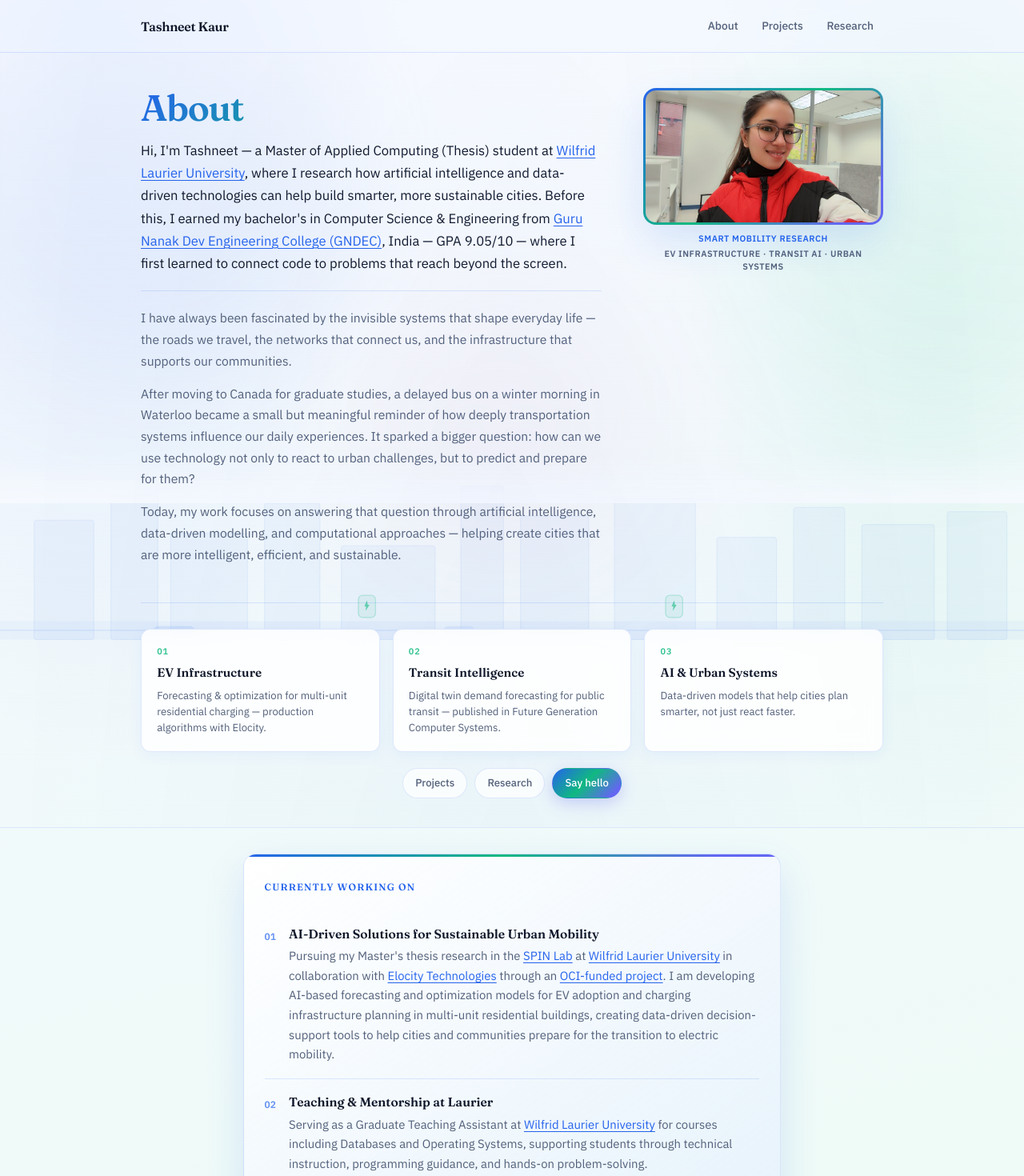
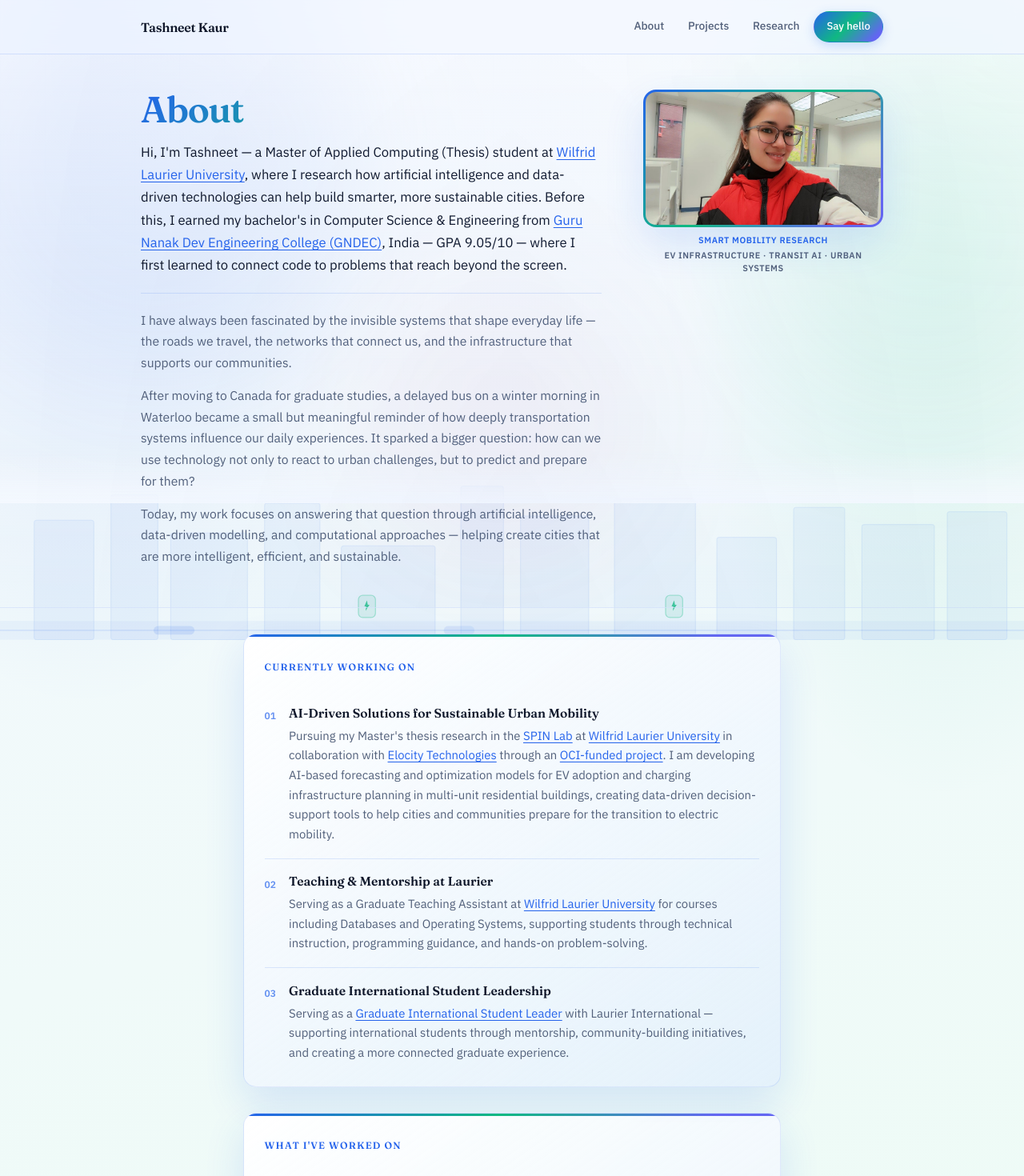
Before and after one commit to Tashneet-30/Tashneet-, a Next.js app: page / in a window 1280 px wide. Shown: the top 1470 px of the page at 80% size. Built offline with nearby package versions, Linux system fonts and the light colour scheme.

Commit message:
Remove focus pillar cards and add Say hello to header
Delete the 01/02/03 cards and in-content CTA buttons. Add a Say hello
mailto button to the site header next to the navigation links.

Co-authored-by: Tashneet Kaur  <Tashneet-30@users.noreply.github.com>

```diff
--- a/app/globals.css
+++ b/app/globals.css
@@ -187,6 +187,25 @@ a:hover {
 .nav-link:hover {
   color: var(--accent-hover);
   background: rgba(37, 99, 235, 0.1);
+}
+
+.nav-cta {
+  padding: 0.42rem 0.95rem;
+  border-radius: 100px;
+  font-size: 0.82rem;
+  font-weight: 500;
+  text-decoration: none;
+  color: white !important;
+  background: var(--gradient-brand);
+  border: 1px solid transparent;
+  box-shadow: 0 4px 14px rgba(37, 99, 235, 0.22);
+  transition: transform 0.15s ease, box-shadow 0.15s ease;
+}
+
+.nav-cta:hover {
+  color: white !important;
+  box-shadow: 0 6px 18px rgba(37, 99, 235, 0.32);
+  transform: translateY(-1px);
 }
 
 .site-main {
--- a/app/page.tsx
+++ b/app/page.tsx
@@ -5,7 +5,7 @@ import {
   PastWork,
   RecognitionList,
 } from "@/components/site";
-import { HeroAside, FocusPillars } from "@/components/hero-visual";
+import { HeroAside } from "@/components/hero-visual";
 import { site } from "@/lib/content";
 
 export default function AboutPage() {
@@ -65,8 +65,6 @@ export default function AboutPage() {
             </div>
             <HeroAside />
           </div>
-
-          <FocusPillars />
         </div>
       </section>
 
--- a/components/hero-visual.tsx
+++ b/components/hero-visual.tsx
@@ -1,27 +1,4 @@
-import Link from "next/link";
 import { ProfilePhoto } from "./profile-photo";
-import { site } from "@/lib/content";
-
-const pillars = [
-  {
-    label: "01",
-    title: "EV Infrastructure",
-    text: "Forecasting & optimization for multi-unit residential charging — production algorithms with Elocity.",
-    href: "/projects",
-  },
-  {
-    label: "02",
-    title: "Transit Intelligence",
-    text: "Digital twin demand forecasting for public transit — published in Future Generation Computer Systems.",
-    href: "/research",
-  },
-  {
-    label: "03",
-    title: "AI & Urban Systems",
-    text: "Data-driven models that help cities plan smarter, not just react faster.",
-    href: "/research",
-  },
-];
 
 export function HeroAside() {
   return (
@@ -30,31 +7,3 @@ export function HeroAside() {
     </aside>
   );
 }
-
-export function FocusPillars() {
-  return (
-    <div className="focus-row">
-      <div className="focus-stack">
-        {pillars.map((item) => (
-          <Link key={item.label} href={item.href} className="focus-card">
-            <span className="focus-card__label">{item.label}</span>
-            <h3 className="focus-card__title">{item.title}</h3>
-            <p className="focus-card__text">{item.text}</p>
-          </Link>
-        ))}
-      </div>
-
-      <div className="hero-cta-row">
-        <Link href="/projects" className="hero-cta">
-          Projects
-        </Link>
-        <Link href="/research" className="hero-cta">
-          Research
-        </Link>
-        <a href={`mailto:${site.email}`} className="hero-cta hero-cta--primary">
-          Say hello
-        </a>
-      </div>
-    </div>
-  );
-}
--- a/components/site.tsx
+++ b/components/site.tsx
@@ -15,6 +15,9 @@ export function Header() {
               {item.label}
             </Link>
           ))}
+          <a href={`mailto:${site.email}`} className="nav-cta">
+            Say hello
+          </a>
         </nav>
       </div>
     </header>
```
